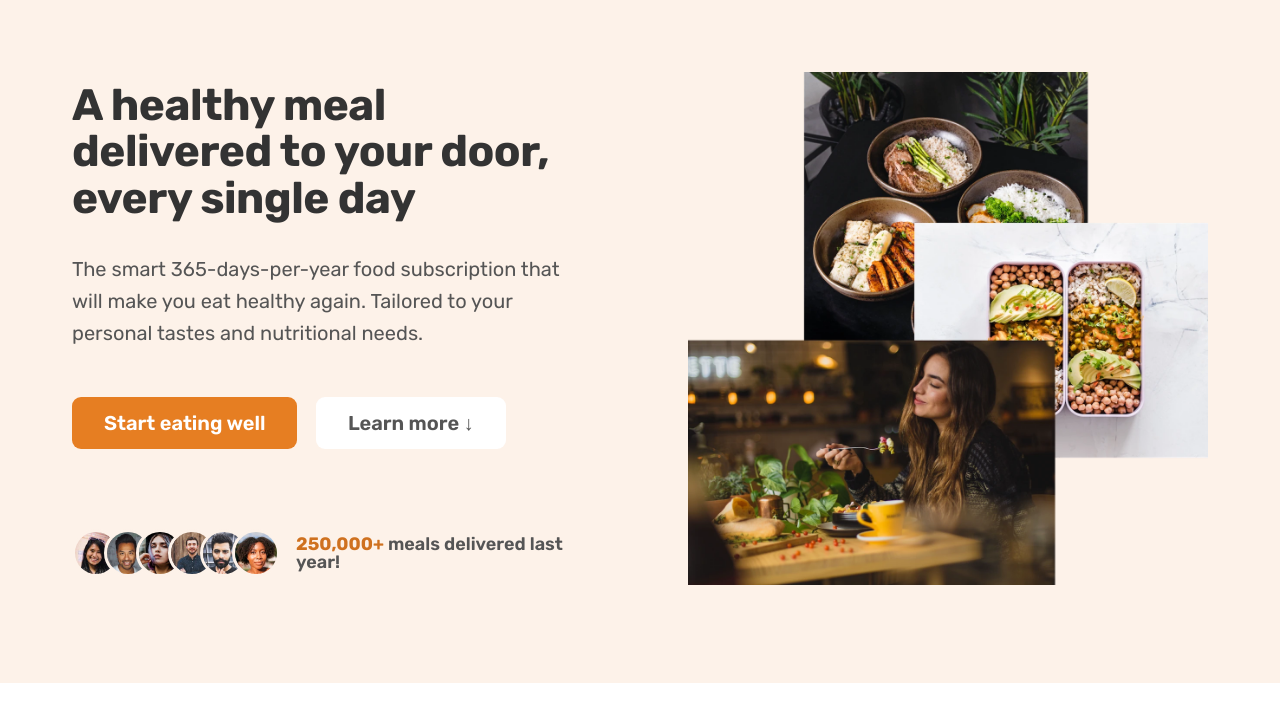
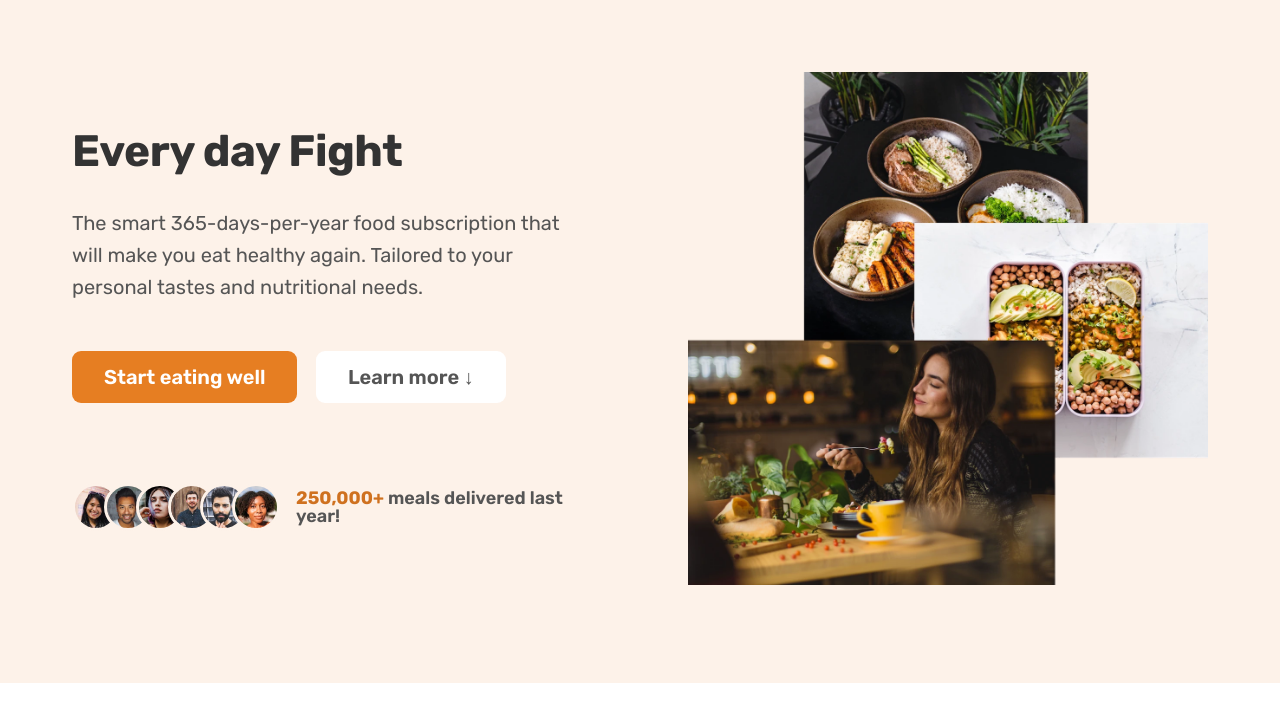
Before and after one commit to SandhyaRani2024/MyFirstWebsite, a plain HTML site: page index.html in a window 1280 px wide. Shown: the part 72-800 px from the top of the page. Drawn offline with nearby package versions, Linux system fonts and the light colour scheme; some packages are replaced by stand-ins of ours; a script that the page names is missing.

Commit message:
Update index.html

```diff
--- a/index.html
+++ b/index.html
@@ -70,7 +70,7 @@
         <div class="hero">
           <div class="hero-text-box">
             <h1 class="heading-primary">
-              A healthy meal delivered to your door, every single day
+              Every day Fight
             </h1>
             <p class="hero-description">
               The smart 365-days-per-year food subscription that will make you
```
